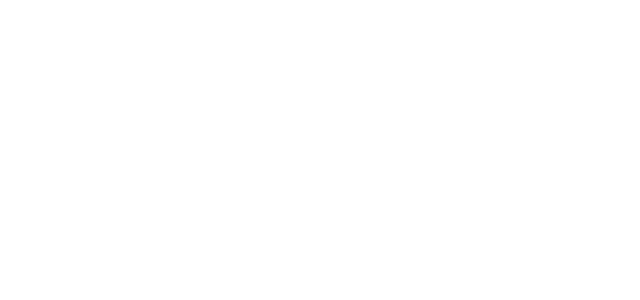
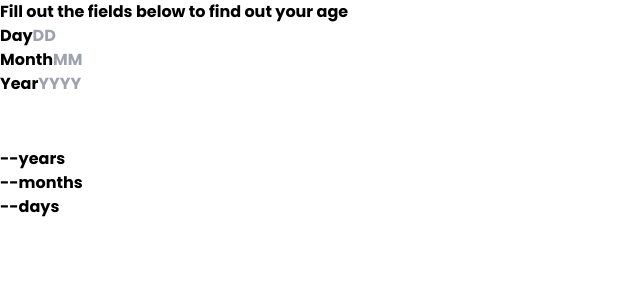
Before and after one commit to lucasweidas/age-calculator-app, a React (Vite) app: page / in a window 1280 px wide. Shown: the top 300 px of the page, without its empty margins (0-640 px from the left). Built offline with nearby package versions, Linux system fonts and the light colour scheme.

Commit message:
Starter components' jsx

```diff
--- a/src/App.jsx
+++ b/src/App.jsx
@@ -1,3 +1,12 @@
+import Card from './components/Card';
+
 export default function App() {
-  return <div></div>;
+  return (
+    <div>
+      <main>
+        <h1>Fill out the fields below to find out your age</h1>
+        <Card />
+      </main>
+    </div>
+  );
 }
--- /dev/null
+++ b/src/components/Card.jsx
@@ -0,0 +1,42 @@
+export default function Card() {
+  return (
+    <div>
+      <form>
+        <div>
+          <div>
+            <label htmlFor="day">Day</label>
+            <input type="text" id="day" placeholder="DD" />
+          </div>
+          <div>
+            <label htmlFor="month">Month</label>
+            <input type="text" id="month" placeholder="MM" />
+          </div>
+          <div>
+            <label htmlFor="year">Year</label>
+            <input type="text" id="year" placeholder="YYYY" />
+          </div>
+        </div>
+        <div>
+          <button type="submit" aria-label="submit form">
+            <svg xmlns="http://www.w3.org/2000/svg" width="46" height="44" viewBox="0 0 46 44">
+              <g fill="none" stroke="#FFF" strokeWidth="2">
+                <path d="M1 22.019C8.333 21.686 23 25.616 23 44M23 44V0M45 22.019C37.667 21.686 23 25.616 23 44" />
+              </g>
+            </svg>
+          </button>
+        </div>
+      </form>
+      <div>
+        <p>
+          <span>--</span>years
+        </p>
+        <p>
+          <span>--</span>months
+        </p>
+        <p>
+          <span>--</span>days
+        </p>
+      </div>
+    </div>
+  );
+}
```
